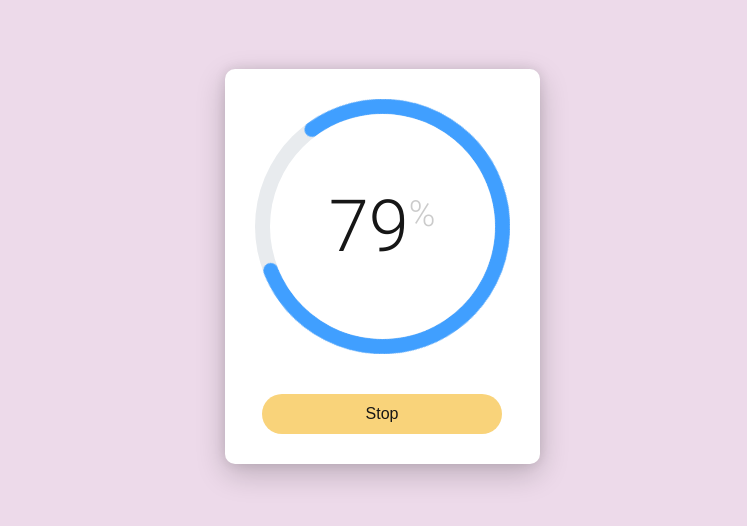
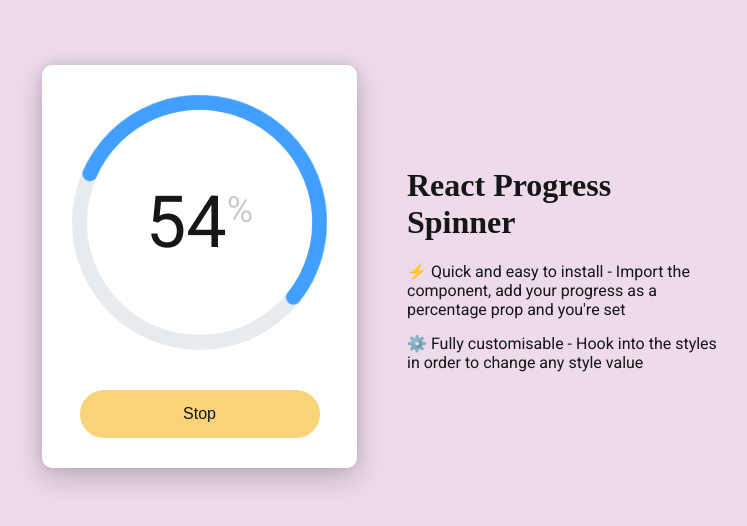
Before and after one commit to chrisdancee/react-progress-spinner, a Next.js app: page / in a window 1280 px wide. Shown: the part 134-660 px from the top of the page, without its empty margins (258-1005 px from the left). Built offline with nearby package versions, Linux system fonts and the light colour scheme.

Commit message:
Adds display page content

```diff
--- a/pages/_document.js
+++ b/pages/_document.js
@@ -11,7 +11,7 @@ class MyDocument extends Document {
       <Html>
         <Head>
           <link
-            href="https://fonts.googleapis.com/css2?family=Roboto:wght@300&display=swap"
+            href="https://fonts.googleapis.com/css2?family=Roboto:wght@400&display=swap"
             rel="stylesheet"
           />
         </Head>
--- a/pages/components/Button/Button.js
+++ b/pages/components/Button/Button.js
@@ -7,7 +7,7 @@ const Button = ({ children, className, ...props }) => (
     <style jsx>{`
       .button {
         background: #409fff;
-        border-radius: 1.25em;
+        border-radius: 1.5em;
         border: 0;
         box-sizing: border-box;
         color: #fff;
@@ -17,7 +17,7 @@ const Button = ({ children, className, ...props }) => (
           Segoe UI, Helvetica Neue, Lucida Grande, sans-serif;
         font-size: 1em;
         font-weight: 500;
-        height: 2.5em;
+        height: 3em;
         margin-top: 40px;
         outline: 0;
         transition: background-color 0.2s cubic-bezier(0.77, 0, 0.175, 1),
--- /dev/null
+++ b/pages/components/Content/Content.js
@@ -0,0 +1,14 @@
+const Content = ({ children }) => (
+  <>
+    <div className="content">{children}</div>
+
+    <style jsx>{`
+      .content {
+        margin-left: 50px;
+        width: 315px;
+      }
+    `}</style>
+  </>
+);
+
+export default Content;
--- /dev/null
+++ b/pages/components/Content/index.js
@@ -0,0 +1 @@
+export { default } from "./Content";
--- a/pages/components/index.js
+++ b/pages/components/index.js
@@ -1,3 +1,4 @@
 export { default as Button } from "./Button";
 export { default as Card } from "./Card";
 export { default as Container } from "./Container";
+export { default as Content } from "./Content";
--- a/pages/index.js
+++ b/pages/index.js
@@ -1,7 +1,7 @@
 import { useEffect, useState } from "react";
 
 import Spinner from "src";
-import { Button, Card, Container } from "./components";
+import { Button, Card, Container, Content } from "./components";
 
 const Home = () => {
   const [isLoading, setIsLoading] = useState(true);
@@ -28,6 +28,19 @@ const Home = () => {
             {isLoading ? "Stop" : "Start"}
           </Button>
         </Card>
+        <Content>
+          <h1>React Progress Spinner</h1>
+          <ul>
+            <li>
+              ⚡️ Quick and easy to install - Import the component, add your
+              progress as a percentage prop and you're set
+            </li>
+            <li>
+              ⚙️ Fully customisable - Hook into the styles in order to change
+              any style value
+            </li>
+          </ul>
+        </Content>
       </Container>
 
       {/*
@@ -38,6 +51,22 @@ const Home = () => {
         body {
           margin: 0;
           padding: 0;
+        }
+
+        h1 {
+          font-family: "Times New Roman", Times, serif;
+          font-weight: 900;
+        }
+
+        ul {
+          font-family: "Roboto", sans-serif;
+          list-style: none;
+          margin: 0;
+          padding: 0;
+        }
+
+        li {
+          padding-bottom: 15px;
         }
 
         .react-progress-spinner-container {
```
